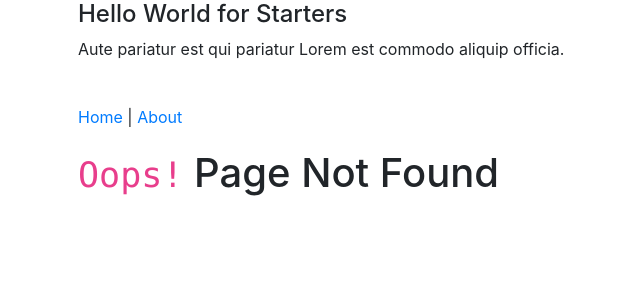
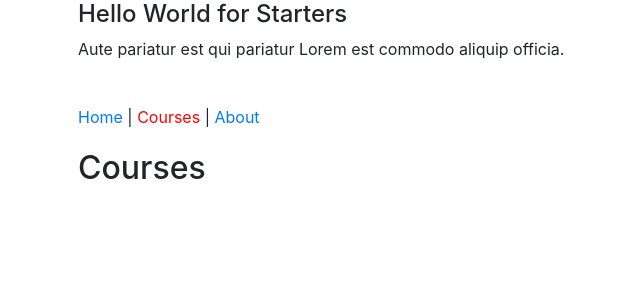
Before and after one commit to KhizerRehan/React-Redux-CMS-App, a React app: page /courses in a window 1280 px wide. Before the commit this address had no page. Shown: the top 300 px of the page, without its empty margins (152-792 px from the left). Built offline with nearby package versions, Linux system fonts and the light colour scheme.

Commit message:
cms: add new course component and registering route for new component

```diff
--- a/src/components/App.jsx
+++ b/src/components/App.jsx
@@ -3,7 +3,8 @@ import { Route, Switch } from 'react-router-dom';
 import Home from './Home/Home.jsx';
 import About from './About/About.jsx';
 import Header from './common/Header.jsx'
-import PageNotFound from './PageNotFound.jsx'
+import Courses from './courses/courses.jsx';
+import PageNotFound from './PageNotFound.jsx';
 
 function App(){
     return (
@@ -12,6 +13,7 @@ function App(){
             <Switch>
                 <Route exact path="/" component={Home}></Route>
                 <Route path="/about" component={About}></Route>
+                <Route path="/courses" component={Courses}></Route>
                 <Route component={PageNotFound}></Route>
             </Switch>
         </div>
--- a/src/components/common/Header.jsx
+++ b/src/components/common/Header.jsx
@@ -9,6 +9,7 @@ const Header = () => {
     return (
         <nav>
             <NavLink to="/" activeStyle={activeStyles} exact>Home</NavLink> {" | "}
+            <NavLink to="/courses" activeStyle={activeStyles} exact>Courses</NavLink> {" | "}
             <NavLink to="/about" activeStyle={activeStyles}>About</NavLink>
         </nav>
     )
--- /dev/null
+++ b/src/components/courses/courses.jsx
@@ -0,0 +1,15 @@
+import React from 'react';
+
+class Courses extends React.Component {
+    constructor(props) {
+        super(props);
+    }
+
+    render() {
+        return (
+            <h2>Courses</h2>
+        )
+    }
+}
+
+export default Courses;
```
